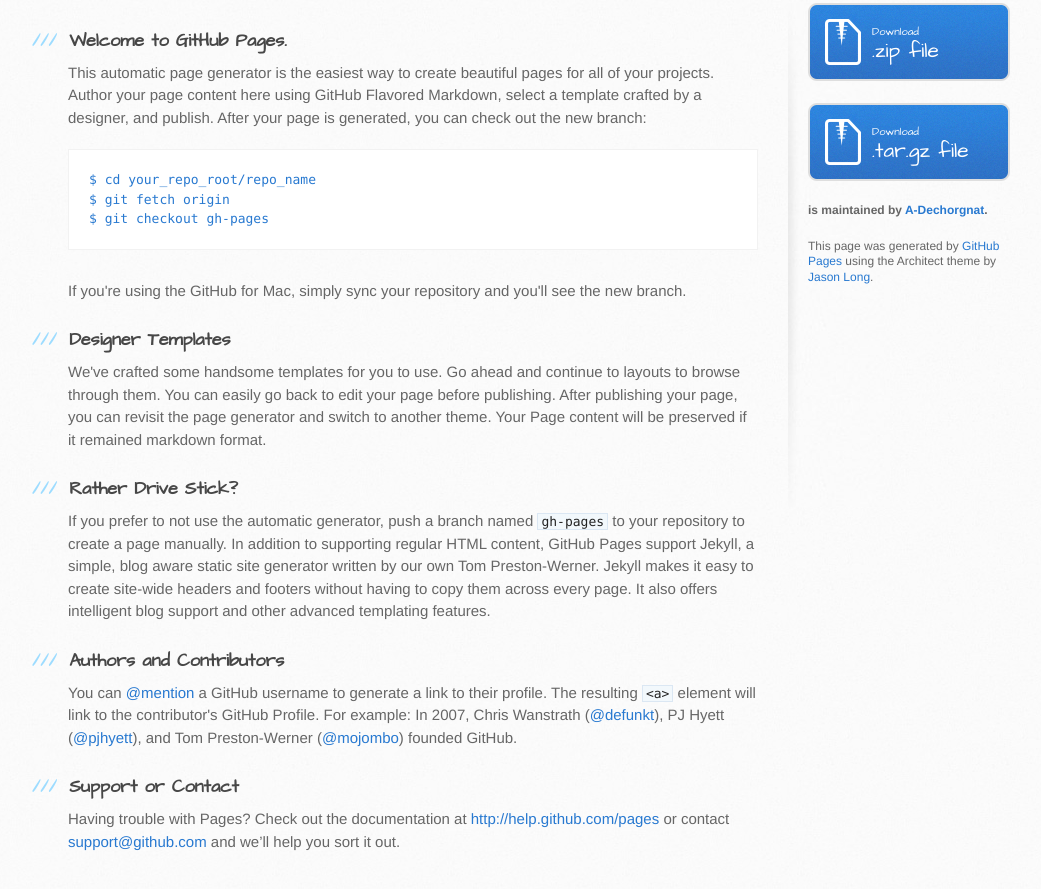
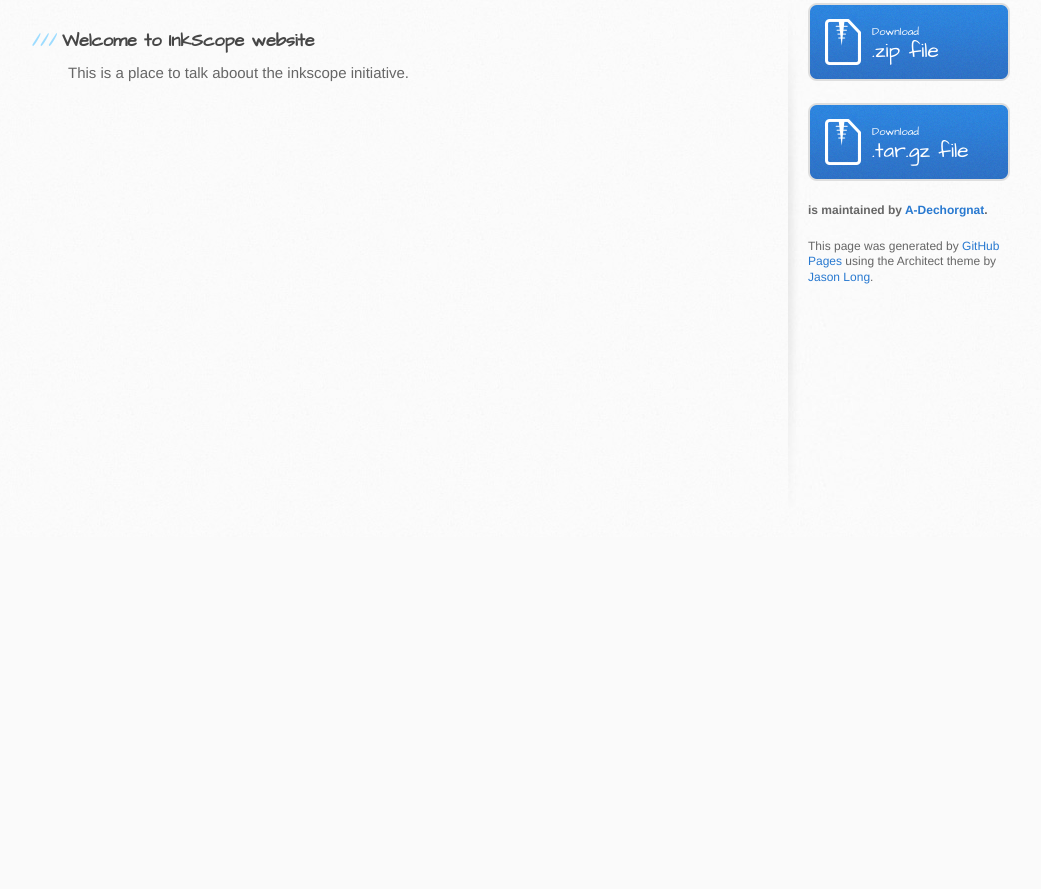
Before and after one commit to A-Dechorgnat/inkscope-lite, a plain HTML site: page index.html in a window 1280 px wide. Shown: the part 263-1152 px from the top of the page, without its empty margins (102-1143 px from the left). After the commit the page ends 800 px from the top, so only its background shows below. Drawn offline with Linux system fonts and the light colour scheme.

Commit message:
Update index.html

```diff
--- a/index.html
+++ b/index.html
@@ -28,37 +28,8 @@
     <div id="content-wrapper">
       <div class="inner clearfix">
         <section id="main-content">
-          <h3>
-<a name="welcome-to-github-pages" class="anchor" href="#welcome-to-github-pages"><span class="octicon octicon-link"></span></a>Welcome to GitHub Pages.</h3>
-
-<p>This automatic page generator is the easiest way to create beautiful pages for all of your projects. Author your page content here using GitHub Flavored Markdown, select a template crafted by a designer, and publish. After your page is generated, you can check out the new branch:</p>
-
-<pre><code>$ cd your_repo_root/repo_name
-$ git fetch origin
-$ git checkout gh-pages
-</code></pre>
-
-<p>If you're using the GitHub for Mac, simply sync your repository and you'll see the new branch.</p>
-
-<h3>
-<a name="designer-templates" class="anchor" href="#designer-templates"><span class="octicon octicon-link"></span></a>Designer Templates</h3>
-
-<p>We've crafted some handsome templates for you to use. Go ahead and continue to layouts to browse through them. You can easily go back to edit your page before publishing. After publishing your page, you can revisit the page generator and switch to another theme. Your Page content will be preserved if it remained markdown format.</p>
-
-<h3>
-<a name="rather-drive-stick" class="anchor" href="#rather-drive-stick"><span class="octicon octicon-link"></span></a>Rather Drive Stick?</h3>
-
-<p>If you prefer to not use the automatic generator, push a branch named <code>gh-pages</code> to your repository to create a page manually. In addition to supporting regular HTML content, GitHub Pages support Jekyll, a simple, blog aware static site generator written by our own Tom Preston-Werner. Jekyll makes it easy to create site-wide headers and footers without having to copy them across every page. It also offers intelligent blog support and other advanced templating features.</p>
-
-<h3>
-<a name="authors-and-contributors" class="anchor" href="#authors-and-contributors"><span class="octicon octicon-link"></span></a>Authors and Contributors</h3>
-
-<p>You can <a href="https://github.com/blog/821" class="user-mention">@mention</a> a GitHub username to generate a link to their profile. The resulting <code>&lt;a&gt;</code> element will link to the contributor's GitHub Profile. For example: In 2007, Chris Wanstrath (<a href="https://github.com/defunkt" class="user-mention">@defunkt</a>), PJ Hyett (<a href="https://github.com/pjhyett" class="user-mention">@pjhyett</a>), and Tom Preston-Werner (<a href="https://github.com/mojombo" class="user-mention">@mojombo</a>) founded GitHub.</p>
-
-<h3>
-<a name="support-or-contact" class="anchor" href="#support-or-contact"><span class="octicon octicon-link"></span></a>Support or Contact</h3>
-
-<p>Having trouble with Pages? Check out the documentation at <a href="http://help.github.com/pages">http://help.github.com/pages</a> or contact <a href="mailto:support@github.com">support@github.com</a> and we’ll help you sort it out.</p>
+<h3>Welcome to InkScope website</h3>
+<p>This is a place to talk aboout the inkscope initiative.</p>
         </section>
 
         <aside id="sidebar">
```
